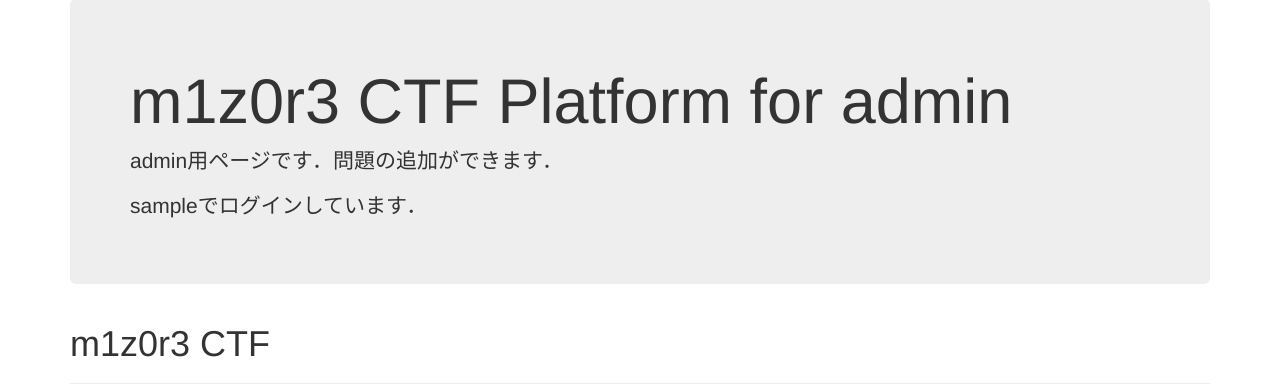
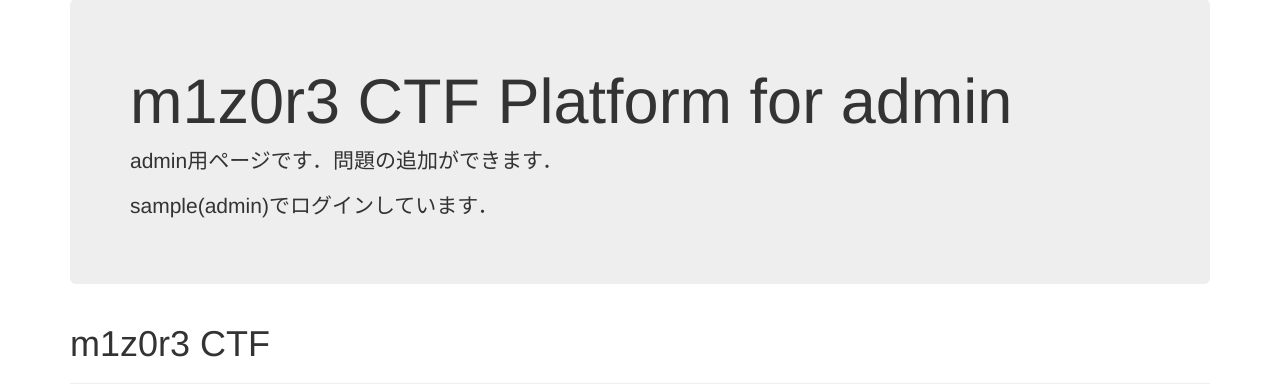
Before and after one commit to 73spica/ctf_platform, a Flask app: page /admin/ in a window 1280 px wide. Shown: the part 73-461 px from the top of the page. Run offline with Flask 2, Linux system fonts and the light colour scheme; the visitor is signed in with stand-in values (Sample User, id 1); parts of the project's set-up code (start-up, migrations or seed data) failed here and were passed over; some libraries are stand-ins or nearby versions.

Commit message:
ログイン時の表示の変更とログアウト時の処理の修正

```diff
--- a/app/admin/admin.py
+++ b/app/admin/admin.py
@@ -80,6 +80,7 @@ def doRegister(username,password):
         db.rollback()
         return False
 
+# TODO: セッションに入れるキーはどこかにまとめておくべき？
 def doLogout():
     session.pop('logged_in', None)
     session.pop('is_admin', None)
--- a/app/admin/templates/home_for_admin.html
+++ b/app/admin/templates/home_for_admin.html
@@ -5,7 +5,11 @@
     <h1>m1z0r3 CTF Platform for admin</h1>
     <p>admin用ページです．問題の追加ができます．</a>
     {%if session.logged_in%}
-        <p>{{session.username}}でログインしています．</p>
+        {%if session.is_admin%}
+            <p>{{session.username}}(admin)でログインしています．</p>
+        {%else%}
+            <p>{{session.username}}(not admin)でログインしています．</p>
+        {%endif%}
     {%endif%}
   </div>
   <div class="page-header">
--- a/app/app.py
+++ b/app/app.py
@@ -89,6 +89,7 @@ def doLogin(username,password):
 
 def doLogout():
     session.pop('logged_in', None)
+    session.pop('is_admin', None)
 
 def doRegister(username,password):
     try:
--- a/app/templates/home.html
+++ b/app/templates/home.html
@@ -5,7 +5,11 @@
     <h1>m1z0r3 CTF Platform</h1>
     <p>m1z0r3のチーム内CTFとか常設CTFで使うCTFプラットフォーム．問題や問題ファイル，フラグを簡単に登録してCTFで使えるようにする．</p>
     {%if session.logged_in%}
-        <p>{{session.username}}でログインしています．</p>
+        {%if session.is_admin%}
+            <p>{{session.username}}(admin)でログインしています．</p>
+        {%else%}
+            <p>{{session.username}}でログインしています．</p>
+        {%endif%}
     {%endif%}
   </div>
   <div class="page-header">
```
